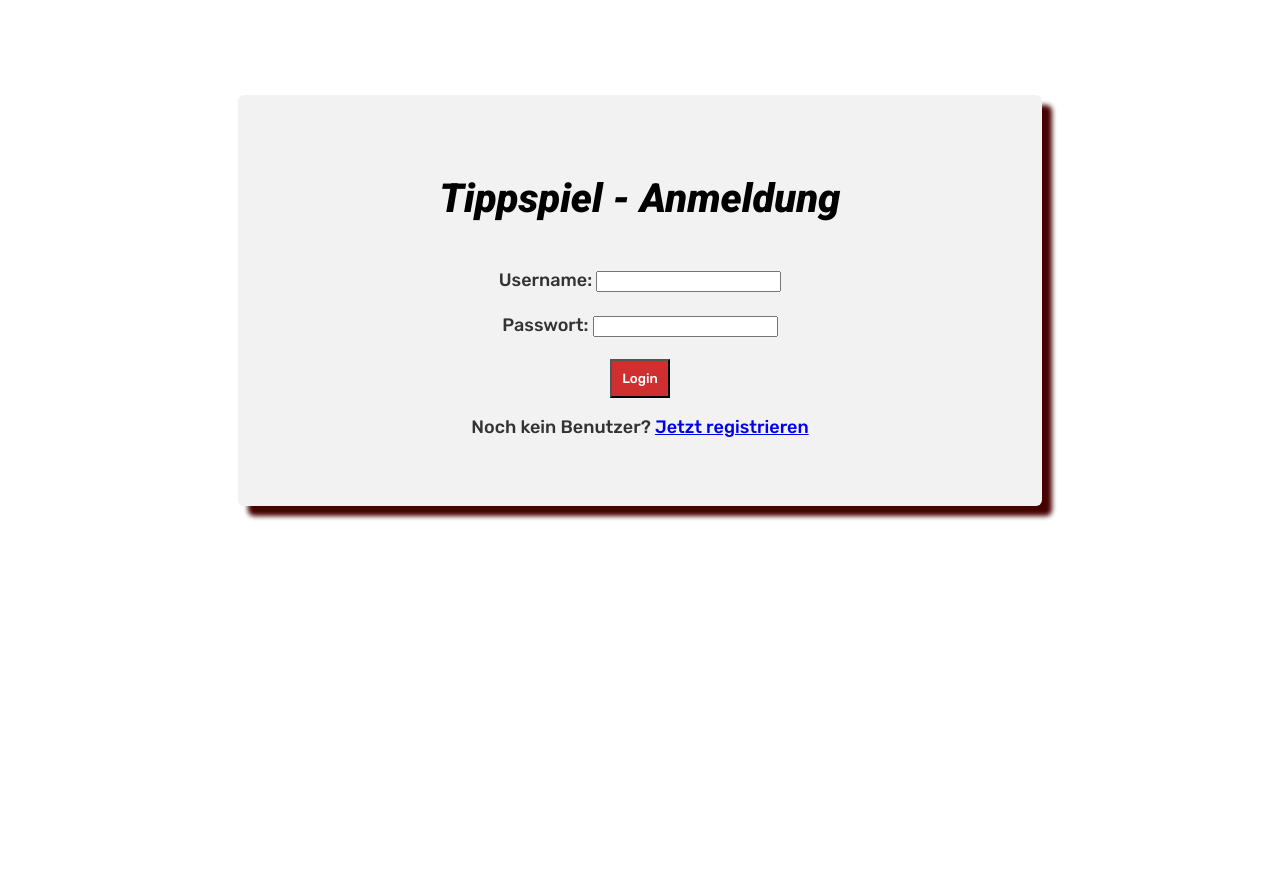
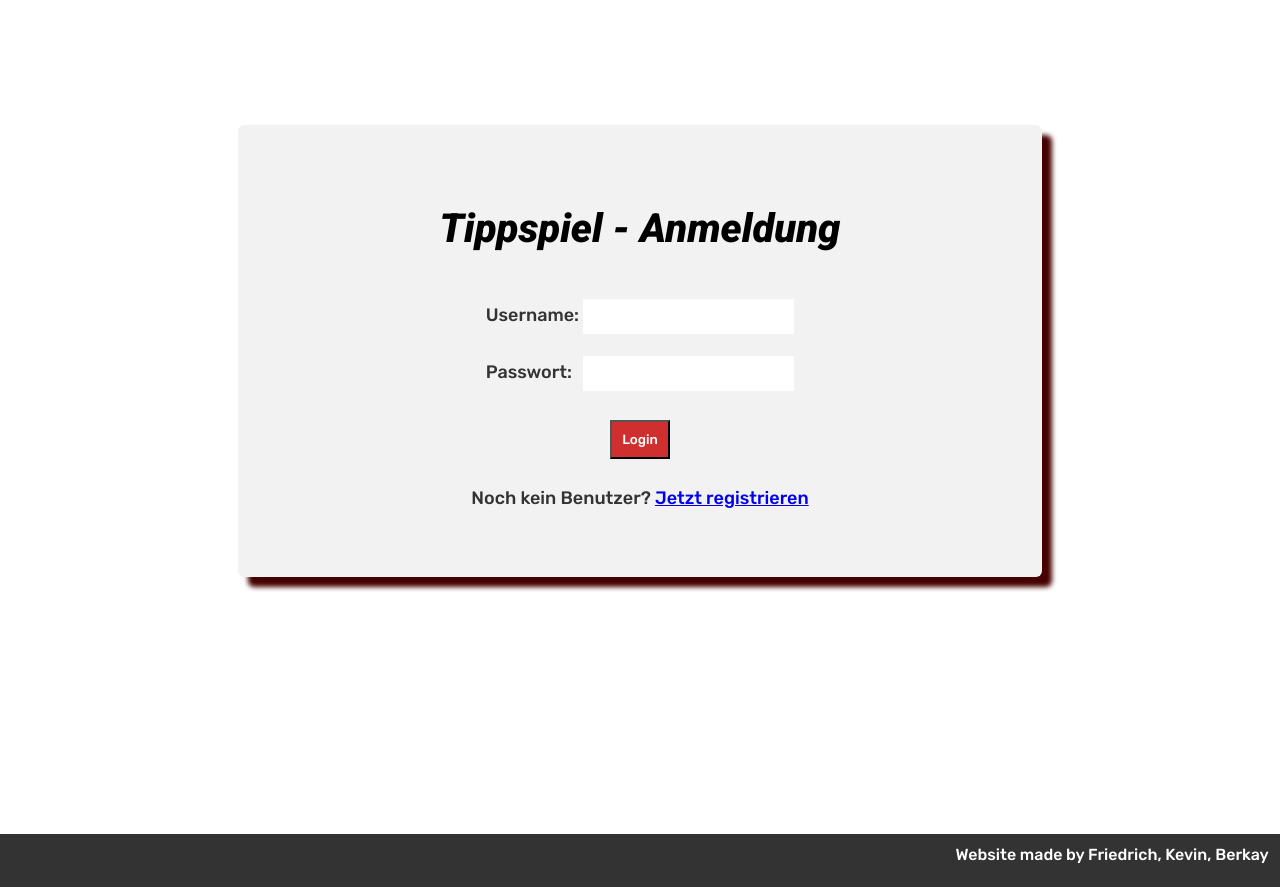
Before and after one commit to FriedrichBroeker/BundesligaTippspiel, a PHP site: page /index2.php in a window 1280 px wide. Shown: the part 105-992 px from the top of the page. Before the commit the page ends 625 px from the top, so only its background shows below. Run offline with PHP 8.4, Linux system fonts and the light colour scheme; some web fonts are replaced.

Commit message:
footer und stylings

```diff
--- a/index2.php
+++ b/index2.php
@@ -27,13 +27,20 @@
             <h1>Tippspiel - Anmeldung</h1>
             <form name="form" action="login.php" onsubmit="return isvalid()" method="POST">
                 <label>Username: </label>
-                <input type="text" id="user" name="user"></br></br>
-                <label>Passwort: </label>
-                <input type="password" id="pass" name="pass"></br></br>
+                <input class="nb-email-input" type="text" id="user" name="user"></br></br>
+                <label id="pw-style">Passwort: </label>
+                <input class="nb-email-input" type="password" id="pass" name="pass"></br></br>
                 <input type="submit" id="btn" value="Login" name = "submit"/>
             </form>
             <p>Noch kein Benutzer? <a href="register.php">Jetzt registrieren</a></p>
         </div>
+
+        <footer id="footer">
+            <div class="footer-box">
+                <span id="footer-nav">Website made by Friedrich, Kevin, Berkay </span>
+            </div>
+        </footer>
+
         <script>
             function isvalid(){
                 var user = document.form.user.value;
--- a/style.css
+++ b/style.css
@@ -27,9 +27,14 @@ h1 {
 
 /* === Tabellen-Startseite (index.php) === */
 
+#logo-img {
+  margin-top: 40px;
+}
+
 #table-container {
   width: 98%;
-  margin: 20px auto;
+  margin-left: 10px;
+  margin-right: 20px;
   padding: 10px;
   overflow-x: auto;
   background-color: #fff;
@@ -301,18 +306,35 @@ tr:hover {
 #form {
   background-color: #f2f2f2;
   width: 55%;
-  margin: 120px auto;
+  margin-top: 150px;
+  margin-left: auto;
+  margin-right: auto;
+  margin-bottom: 257px;
   padding: 50px;
   box-shadow: 10px 10px 5px rgb(70, 1, 1);
   border-radius: 6px;
   font-family: "Rubik", sans-serif;
   text-align: center;
 }
+
+#pw-style {
+  margin-right: 7px;
+}
+
+.nb-email-input {
+  width: 30%;
+  height: 35px;
+  border: var(--border-style) var(--weiss);
+  padding: 0.4rem;
+}
+
 #btn {
   font-family: "Rubik", sans-serif;
   color: white;
   background-color: #cf2f2f;
   padding: 10px;
+  margin-top: 7px;
+  margin-bottom: 10px;
   transition-duration: 0.5s;
 }
 
@@ -392,3 +414,34 @@ tr:hover {
   margin-top: 50px;
   text-align: center;
 }
+
+.tabelle-box2 {
+  text-align: center;
+  background-color: #ddd;
+  padding-top: 20px;
+  padding-bottom: 35px;
+  margin-bottom: 10px;
+}
+
+/* === FOOTER === */
+
+#footer {
+  font-size: medium;
+  margin-top: 75px;
+  background-color: #333;
+  height: 3.3rem;
+  color: #fff;
+}
+
+#footer-nav {
+  display: block;
+  float: right;
+}
+
+.footer-box {
+  padding: 0.7rem;
+}
+
+#footer-style {
+  margin-top: 50px;
+}
```
Also changed, not shown: admin.php (+7 -0 lines), index.php (+7 -1 lines), register.php (+29 -6 lines), welcome.php (+9 -0 lines).
